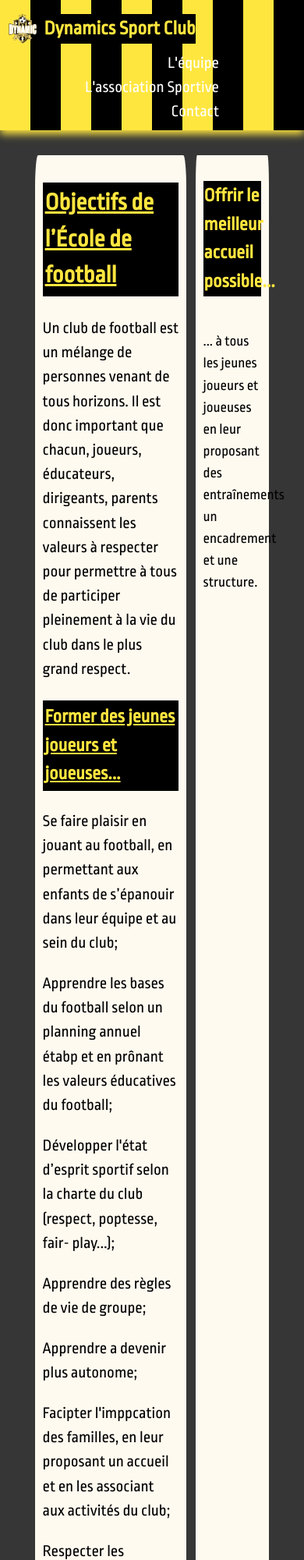
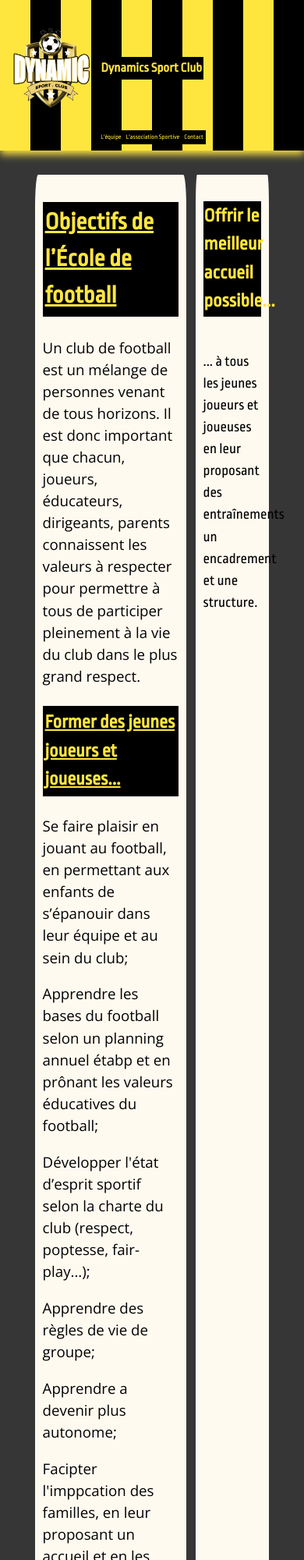
Before and after one commit to mehdiantoine/DSC, a plain HTML site: page index.html in a window 390 px wide. Shown: the top 2000 px of the page at 78% size. Drawn offline with nearby package versions, Linux system fonts and the light colour scheme.

Commit message:
responsive&stuff

```diff
--- a/css/main.css
+++ b/css/main.css
@@ -60,7 +60,7 @@ img {
     display: flex;
     flex-direction: row;
     justify-content: space-between;
-    height: 10%;
+    height: 8%;
     background: linear-gradient(120deg, #ffe63f 0%, #ffe63f 50%, black 50%, black 100%);
     padding: 2% 2%;
     box-shadow: 0 5px 10px #ffe63f;
@@ -115,13 +115,9 @@ img {
     background-color: floralwhite;
 }
 
-.item-inner {
-    line-height: 2em;
-
-}
-
-.item-inner li{
-    list-style: none;
+.description {
+    font-family: 'Open Sans', sans-serif;
+    font-size: .9em;
 }
 
 /***********-ASIDE MAIN-*********************/
@@ -151,18 +147,35 @@ img {
 
 @media screen and (max-width: 800px) {
 
+    html{
+        line-height: 1.1em;
+    }
+
     .container {
         width: 80%
     }
 
+    .logo {
+        width: 30%;
+    }
+
     .title-header {
-        font-size: 1.2em;
+        font-size: .8em;
         background-color: black;
         color: #ffe63f;
+        padding: 2px;
+
+    }
+
+    .hidden {
+        display: none;
+    }
+
+    .header-inner {
+        flex-direction: row;
     }
 
     .header-main {
-        display: flex;
         flex-direction: column;
         align-items: center;
         background: linear-gradient(90deg,
@@ -188,4 +201,25 @@ img {
         black 100%
         );
     }
+
+    .nav-header a:hover{
+        color: floralwhite;
+    }
+
+    .nav-header {
+        display: flex;
+        flex-direction: row;
+        justify-content: space-between;
+        align-items: flex-end;
+    }
+
+    .nav-header a{
+        font-size: .4em;
+        align-self: center;
+        text-align: center;
+        background-color: black;
+        color: #ffe63f;
+        padding: 3px;
+    }
+
 }
--- a/index.html
+++ b/index.html
@@ -8,6 +8,7 @@
     <title>DSC</title>
     <!-- CSS -->
     <link href="https://fonts.googleapis.com/css?family=Ropa+Sans&display=swap" rel="stylesheet">
+    <link href="https://fonts.googleapis.com/css?family=Open+Sans:400,700,700i&display=swap" rel="stylesheet">
     <link rel="stylesheet" href="https://use.fontawesome.com/releases/v5.8.2/css/all.css" integrity="sha384-oS3vJWv+0UjzBfQzYUhtDYW+Pj2yciDJxpsK1OYPAYjqT085Qq/1cq5FLXAZQ7Ay" crossorigin="anonymous">
     <link rel="stylesheet" href="css/main.css">
     <!-- jQuery -->
@@ -39,31 +40,31 @@
             </article>
             <article>
                 <h3 class="title-section">Former des jeunes joueurs et joueuses...</h3>
-                <p>Se faire plaisir en jouant au football, en permettant aux enfants de s’épanouir dans
+                <p class="description">Se faire plaisir en jouant au football, en permettant aux enfants de s’épanouir dans
                     leur équipe et au sein du club;
                 </p>
-                <p>
+                <p class="description">
                     Apprendre les bases du football selon un planning annuel étabp et en prônant les
                     valeurs éducatives du football;
                 </p>
-                <p>
+                <p class="description">
                     Développer l'état d’esprit sportif selon la charte du club (respect, poptesse, fair-
                     play...);
                 </p>
-                <p>
+                <p class="description">
                     Apprendre des règles de vie de groupe;
                 </p>
-                <p>
+                <p class="description">
                     Apprendre a devenir plus autonome;
                 </p>
-                <p>
+                <p class="description">
                     Facipter l'imppcation des familles, en leur proposant un accueil et en les associant
                     aux activités du club;
                 </p>
-                <p>
+                <p class="description">
                     Respecter les différences
                 </p>
-                <p>
+                <p class="description">
                     Apprendre, comprendre, et respecter les règles d’hygiène et de santé du sportif;
                 </p>
             </article>
--- a/js/main.js
+++ b/js/main.js
@@ -1,28 +1,31 @@
-<<<<<<< HEAD
 "use strict";
 
 
 var init = function (){
 
-};
+    var menu, nav;
+    menu = $('.title-header');
+    nav = $('.nav-header');
 
+    if(window.matchMedia("(max-width: 750px)").matches) {
+        /* La largeur minimum de l'affichage est 600 px inclus */
+        nav.add('.hidden');
 
-$(function (){
+    }
 
-    init();
+    var onClickMenu = function () {
 
-=======
-"use strict";
+        nav.slideToggle();
 
+    };
 
-var init = function (){
+    menu.click(onClickMenu);
 
 };
 
 
-$(function (){
+$(function () {
 
     init();
 
->>>>>>> origin/master
 });
```
